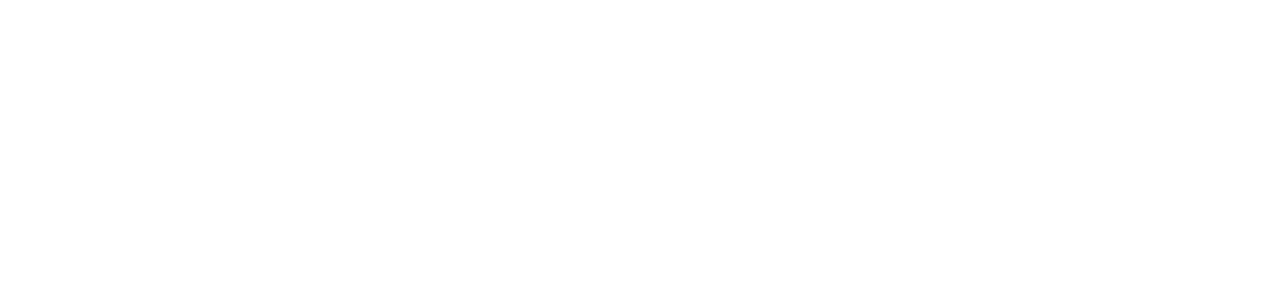
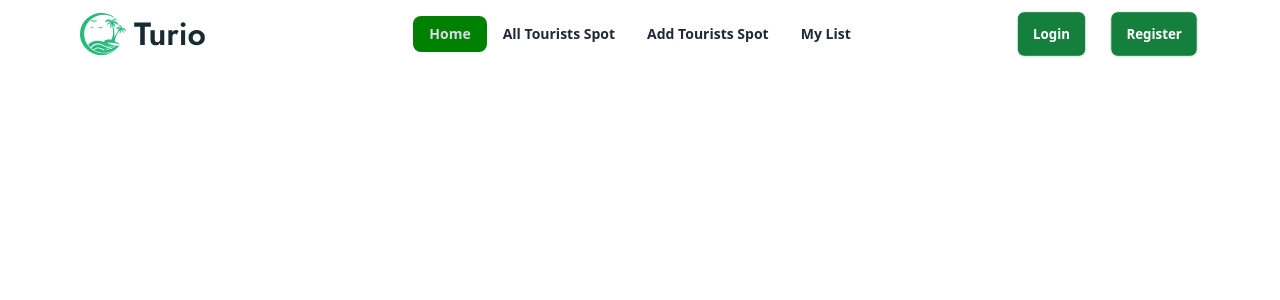
Before and after one commit to ProgSomel/turio-client, a React (Vite) app: page / in a window 1280 px wide. Shown: the top 300 px of the page. Built offline with nearby package versions, Linux system fonts and the light colour scheme.

Commit message:
Navbar Done

```diff
--- /dev/null
+++ b/src/components/Navbar/Navbar.jsx
@@ -0,0 +1,106 @@
+import { Link, NavLink } from "react-router-dom";
+
+import homeLogo from "../../../src/assets/logo/home.svg";
+const Navbar = () => {
+  const navLinks = (
+    <>
+      <li><NavLink className="font-bold" to="/"
+       style={({ isActive }) => {
+        return {
+        //   fontWeight: isActive ? "bold" : "",
+        //   color: isActive ? "red" : "black",
+        backgroundColor: isActive ? "green" : "black"
+
+        };
+      }}
+      >Home</NavLink></li>
+      <li><NavLink className="font-bold" to="allTouristsSpot"
+      style={({ isActive }) => {
+        return {
+        //   fontWeight: isActive ? "bold" : "",
+        //   color: isActive ? "red" : "black",
+        backgroundColor: isActive ? "green" : ""
+
+        };
+      }}
+      >All Tourists Spot</NavLink></li>
+      <li><NavLink className="font-bold" to="/addTouristSpot"
+      style={({ isActive }) => {
+        return {
+        //   fontWeight: isActive ? "bold" : "",
+        //   color: isActive ? "red" : "black",
+        backgroundColor: isActive ? "green" : ""
+
+        };
+      }}
+      >Add Tourists Spot</NavLink></li>
+      <li><NavLink className="font-bold" to="/myList"
+      style={({ isActive }) => {
+        return {
+        //   fontWeight: isActive ? "bold" : "",
+        //   color: isActive ? "red" : "black",
+        backgroundColor: isActive ? "green" : ""
+
+        };
+      }}
+      >My List</NavLink></li>
+    </>
+  );
+
+  return (
+    <div className="max-w-6xl mx-auto px-4 md:px-2 ">
+      <div className="navbar bg-base-100">
+        <div className="navbar-start">
+          <div className="dropdown">
+            <div tabIndex={0} role="button" className="btn btn-ghost lg:hidden">
+              <svg
+                xmlns="http://www.w3.org/2000/svg"
+                className="h-5 w-5"
+                fill="none"
+                viewBox="0 0 24 24"
+                stroke="currentColor"
+              >
+                <path
+                  strokeLinecap="round"
+                  strokeLinejoin="round"
+                  strokeWidth="2"
+                  d="M4 6h16M4 12h8m-8 6h16"
+                />
+              </svg>
+            </div>
+            <ul
+              tabIndex={0}
+              className="menu menu-sm dropdown-content mt-3 z-[1] p-2 shadow bg-base-100 rounded-box w-52"
+            >
+                {navLinks}
+
+                <div className="navbar-end mt-3 gap-2 flex flex-col md:hidden w-full">
+          <button className="btn bg-green-700 text-white font-bold ">Login</button>
+          <button className="btn bg-green-700 text-white font-bold">Register</button>
+        </div>
+            </ul>
+
+
+          </div>
+
+          <Link to="/">
+          <img className="cursor-pointer" src={homeLogo} alt="" />
+          </Link>
+        </div>
+        <div className="navbar-center hidden lg:flex">
+          <ul className="menu menu-horizontal px-1">
+            {navLinks}
+          </ul>
+        </div>
+        <div className="navbar-end  gap-5 hidden md:flex">
+          <button className="btn bg-green-700 text-white font-bold">Login</button>
+          <button className="btn bg-green-700 text-white font-bold">Register</button>
+        </div>
+      </div>
+    </div>
+  );
+};
+
+Navbar.propTypes = {};
+
+export default Navbar;
--- /dev/null
+++ b/src/layout/MainLayout/MainLayout.jsx
@@ -0,0 +1,19 @@
+import { Outlet } from "react-router-dom";
+import Navbar from "../../components/Navbar/Navbar";
+
+const MainLayout = () => {
+    return (
+        <div>
+            <Navbar></Navbar>
+            <Outlet></Outlet>
+        </div>
+    );
+};
+
+
+MainLayout.propTypes = {
+
+};
+
+
+export default MainLayout;
--- a/src/main.jsx
+++ b/src/main.jsx
@@ -1,8 +1,13 @@
 import React from 'react'
 import ReactDOM from 'react-dom/client'
 import './index.css'
+import { RouterProvider } from 'react-router-dom'
+import router from './Routes/Routes'
 
 ReactDOM.createRoot(document.getElementById('root')).render(
   <React.StrictMode>
+    <RouterProvider router={router}>
+
+    </RouterProvider>
   </React.StrictMode>,
 )
```
Also changed, not shown: src/Routes/Routes.jsx (added, +12 -0 lines), src/assets/logo/home.svg (added).
